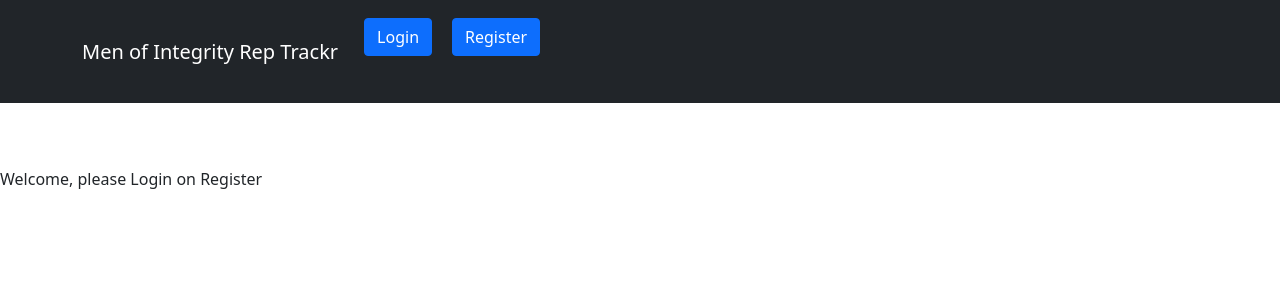
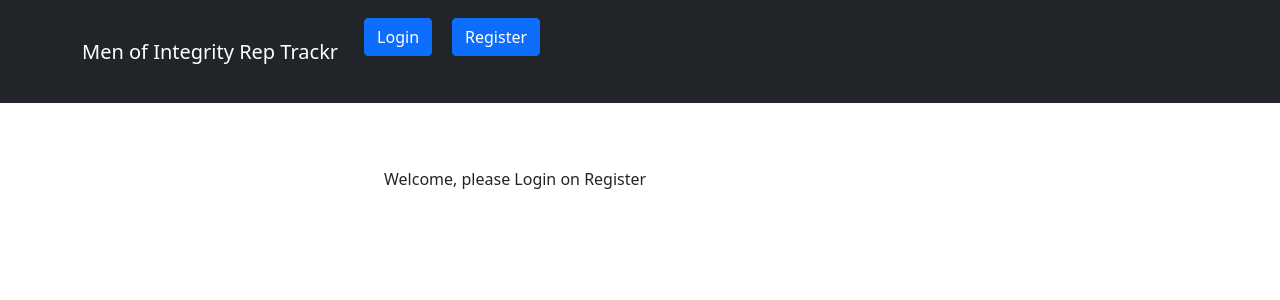
Before and after one commit to jackpaulcollins/challenger, a React (Create React App) app in the folder client/: page / in a window 1280 px wide. Shown: the top 300 px of the page. Built offline with nearby package versions, Linux system fonts and the light colour scheme; no server answers.

Commit message:
css change

```diff
--- a/client/src/App.css
+++ b/client/src/App.css
@@ -61,3 +61,8 @@
   align-content: space-between;
   width: 40%;
 }
+
+.logged-out-banner {
+  margin-right: 30%;
+  margin-left: 30%;
+}
--- a/client/src/components/Dashboard.js
+++ b/client/src/components/Dashboard.js
@@ -16,7 +16,7 @@ const Dashboard = props => {
     )
   } else {
     return (
-      <div>Welcome, please Login on Register</div>
+      <div className="logged-out-banner">Welcome, please Login on Register</div>
     )
   }
 }
```
